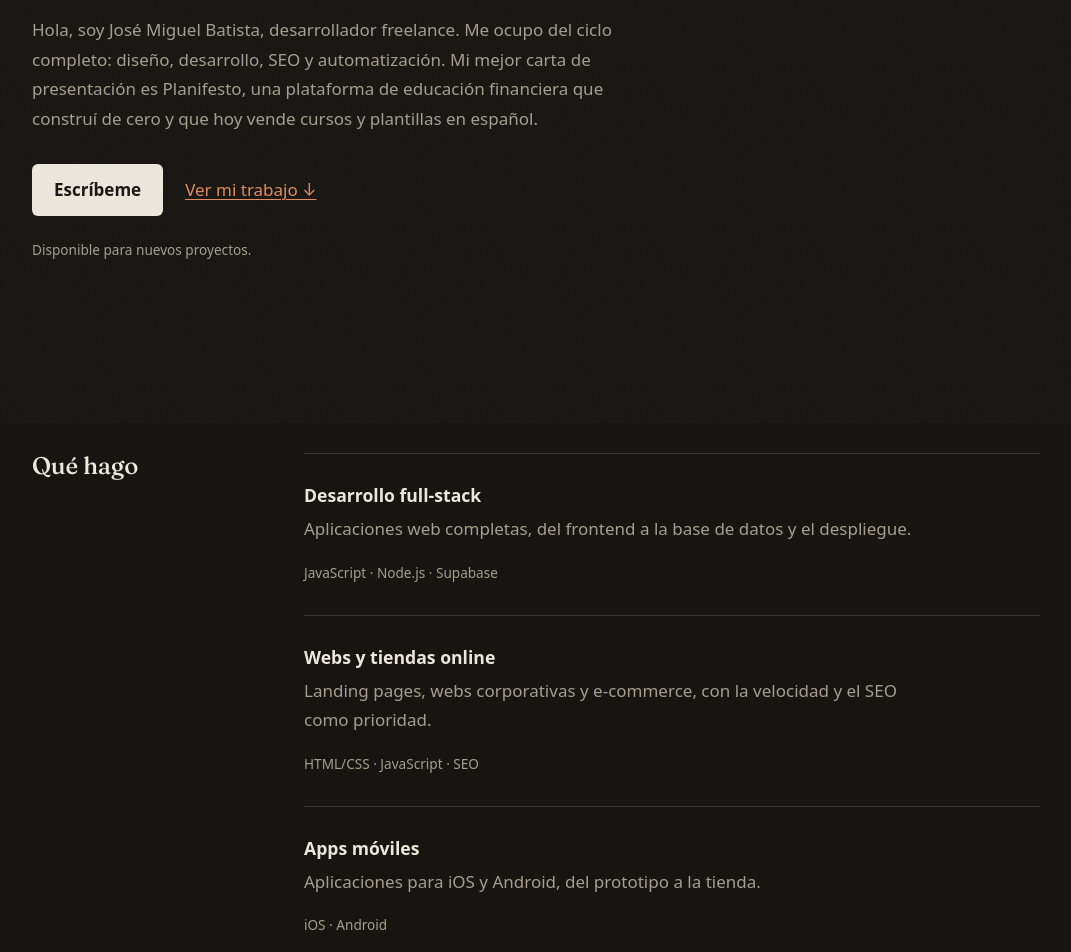
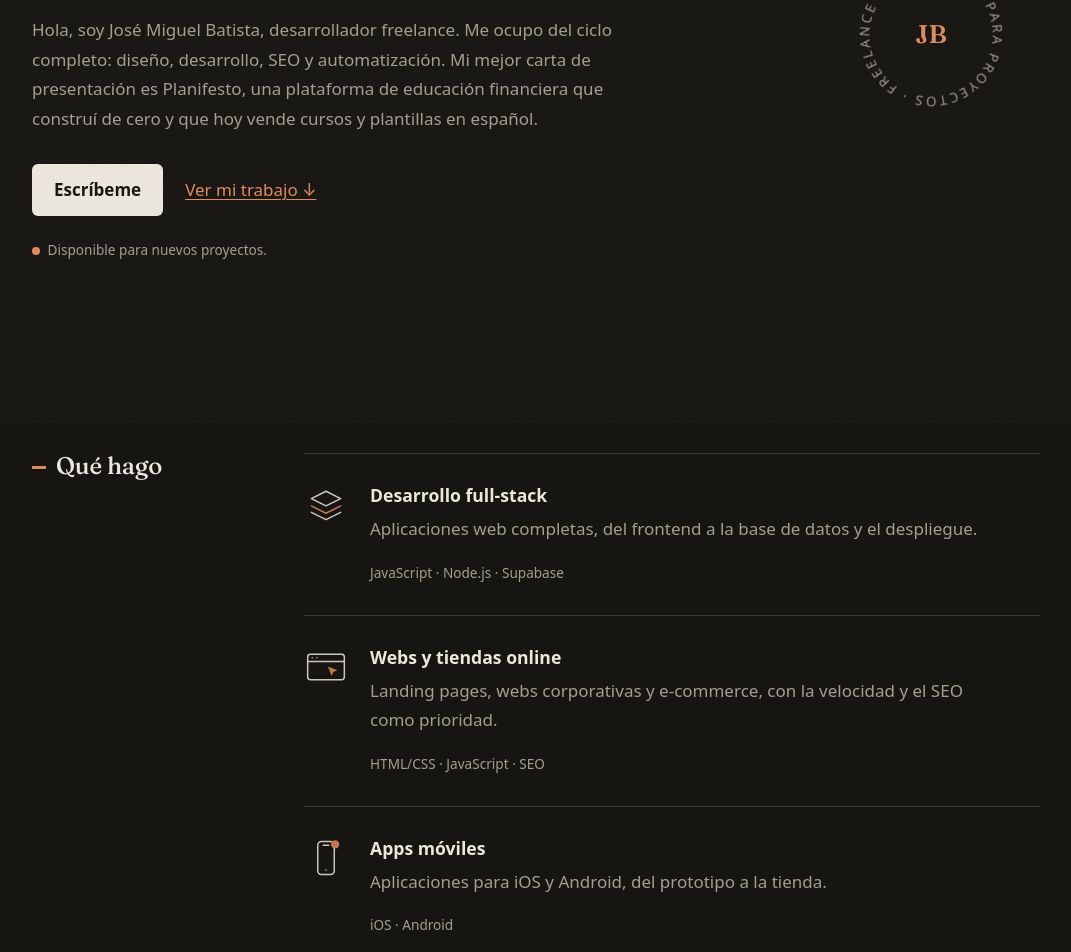
Before and after one commit to Chemi25/Portafolio, a plain HTML site: page index.html in a window 1280 px wide. Shown: the part 377-1329 px from the top of the page, without its empty margins (104-1175 px from the left). Drawn offline with Linux system fonts and the light colour scheme.

Commit message:
Elementos visuales hechos a medida
- Captura real de planifestord.com (generada con Chrome headless,
  recortada a 1200×750) integrada en el caso de estudio
- Iconos SVG propios en los servicios: capas, navegador con cursor
  y teléfono con notificación, con detalle terracota
- Sello circular giratorio en el hero: el anillo con texto biling|e
  gira despacio alrededor de las iniciales JB fijas en serif
- Barras terracota que firman cada título de sección (eco de la
  regla del hero); reemplazan las marcas de asterisco, que se
  parecían al logo de Claude
- Punto de disponibilidad estático y numerales del proceso en
  serif terracota

Co-Authored-By: Claude Fable 5 <noreply@anthropic.com>

```diff
--- a/css/styles.css
+++ b/css/styles.css
@@ -122,6 +122,17 @@ section[id] { scroll-margin-top: calc(var(--header-h) + 12px); }
   margin-bottom: 1.2em;
 }
 
+/* Barra terracota que firma cada título (eco de la regla del hero) */
+.title-mark {
+  display: inline-block;
+  width: 0.6em;
+  height: 0.09em;
+  min-height: 3px;
+  background: var(--accent);
+  margin-right: 0.4em;
+  vertical-align: 0.22em;
+}
+
 .section-note { margin: 36px 0 0; color: var(--muted); }
 
 .btn {
@@ -174,7 +185,31 @@ section[id] { scroll-margin-top: calc(var(--header-h) + 12px); }
   font-size: 1.5rem;
 }
 
-.row-num { color: var(--muted); font-weight: 400; margin-right: 2px; }
+.row-num {
+  font-family: var(--font-serif);
+  color: var(--accent);
+  font-weight: 500;
+  font-size: 1.15em;
+  margin-right: 4px;
+}
+
+/* Filas de servicios con icono dibujado a medida */
+.row-service {
+  display: grid;
+  grid-template-columns: 44px minmax(0, 1fr);
+  column-gap: 22px;
+}
+.row-service > :not(.service-icon) { grid-column: 2; }
+.service-icon {
+  grid-column: 1;
+  grid-row: 1 / span 3;
+  width: 44px;
+  color: var(--text);
+  opacity: 0.85;
+}
+.service-icon svg { display: block; width: 100%; height: auto; }
+.ic-accent { stroke: var(--accent); }
+.ic-accent-fill { fill: var(--accent); }
 
 .row-body {
   color: var(--muted);
@@ -192,11 +227,10 @@ section[id] { scroll-margin-top: calc(var(--header-h) + 12px); }
 .row-links { margin: 0; display: flex; gap: 24px; }
 
 .row-figure {
-  margin: 20px 0;
+  margin: 24px 0;
   border: 1px solid var(--line);
-  border-radius: 4px;
+  border-radius: 6px;
   overflow: hidden;
-  max-width: var(--prose);
 }
 
 /* ---------- 4. Header ---------- */
@@ -323,6 +357,40 @@ section[id] { scroll-margin-top: calc(var(--header-h) + 12px); }
   margin: 0;
 }
 
+.dot {
+  display: inline-block;
+  width: 8px;
+  height: 8px;
+  border-radius: 50%;
+  background: var(--accent);
+  margin-right: 4px;
+}
+
+/* Sello circular giratorio: el anillo gira, las iniciales no */
+.hero-badge {
+  position: relative;
+  width: 150px;
+  margin-top: 40px;
+}
+.hero-badge svg { display: block; width: 100%; height: auto; }
+.badge-text {
+  font-family: var(--font-body);
+  font-size: 12.5px;
+  font-weight: 500;
+  letter-spacing: 2.3px;
+  fill: var(--muted);
+}
+.badge-center {
+  position: absolute;
+  inset: 0;
+  display: grid;
+  place-items: center;
+  font-family: var(--font-serif);
+  font-weight: 600;
+  font-size: 1.6rem;
+  color: var(--accent);
+}
+
 /* ---------- 6. Testimonios ---------- */
 .testimonial blockquote {
   margin: 0 0 0.6em;
@@ -406,6 +474,14 @@ section[id] { scroll-margin-top: calc(var(--header-h) + 12px); }
   .hero-sub          { animation: rise-in 600ms var(--ease) 200ms both; }
   .hero-actions      { animation: rise-in 600ms var(--ease) 300ms both; }
   .hero-availability { animation: rise-in 600ms var(--ease) 380ms both; }
+  .hero-badge        { animation: rise-in 600ms var(--ease) 440ms both; }
+
+  /* El anillo del sello gira despacio, sin pausa */
+  @keyframes spin { to { transform: rotate(1turn); } }
+  .hero-badge .badge-ring {
+    transform-origin: 50% 50%;
+    animation: spin 45s linear infinite;
+  }
 
   /* Aparición al hacer scroll (solo con JS activo) */
   html.js :is(.section-title, .row, .section-note) {
@@ -459,6 +535,21 @@ section[id] { scroll-margin-top: calc(var(--header-h) + 12px); }
   }
 
   .hero { padding-block: 120px 96px; }
+
+  /* El sello acompaña al texto del hero a la derecha */
+  .hero > .container {
+    display: grid;
+    grid-template-columns: minmax(0, 1fr) auto;
+    column-gap: 64px;
+    align-items: center;
+  }
+  .hero > .container > * { grid-column: 1; }
+  .hero > .container > .hero-badge {
+    grid-column: 2;
+    grid-row: 1 / span 5;
+    width: 170px;
+    margin: 0 24px 0 0;
+  }
 }
 
 /* ---------- 11. Móvil ---------- */
--- a/index.html
+++ b/index.html
@@ -101,29 +101,63 @@
           <a class="btn" href="#contacto" data-i18n="hero.cta.contact">Escríbeme</a>
           <a class="inline-link" href="#proyectos" data-i18n="hero.cta.work">Ver mi trabajo ↓</a>
         </div>
-        <p class="hero-availability" data-i18n="hero.availability">Disponible para nuevos proyectos.</p>
+        <p class="hero-availability"><span class="dot" aria-hidden="true"></span> <span data-i18n="hero.availability">Disponible para nuevos proyectos.</span></p>
+
+        <!-- Sello giratorio (decorativo): el anillo gira, las iniciales quedan fijas -->
+        <div class="hero-badge" aria-hidden="true">
+          <svg class="badge-ring" viewBox="0 0 160 160">
+            <defs>
+              <path id="badge-arc" d="M80 80 m -58 0 a 58 58 0 1 1 116 0 a 58 58 0 1 1 -116 0"/>
+            </defs>
+            <text class="badge-text"><textPath href="#badge-arc" data-i18n="hero.badge">DISPONIBLE PARA PROYECTOS · FREELANCE · </textPath></text>
+          </svg>
+          <span class="badge-center">JB</span>
+        </div>
       </div>
     </section>
 
     <!-- ============ QUÉ HAGO ============ -->
     <section class="section" id="servicios" aria-labelledby="servicios-title">
       <div class="container">
-        <h2 class="section-title" id="servicios-title" data-i18n="services.title">Qué hago</h2>
+        <h2 class="section-title" id="servicios-title"><span class="title-mark" aria-hidden="true"></span><span data-i18n="services.title">Qué hago</span></h2>
 
         <div class="rows">
-          <article class="row">
+          <article class="row row-service">
+            <span class="service-icon" aria-hidden="true">
+              <svg viewBox="0 0 48 48" fill="none" stroke="currentColor" stroke-width="1.6" stroke-linecap="round" stroke-linejoin="round">
+                <path d="M8 17 24 9l16 8-16 8-16-8z"/>
+                <path class="ic-accent" d="M8 25l16 8 16-8"/>
+                <path d="M8 32l16 8 16-8"/>
+              </svg>
+            </span>
             <h3 class="row-title" data-i18n="services.s1.title">Desarrollo full-stack</h3>
             <p class="row-body" data-i18n="services.s1.desc">Aplicaciones web completas, del frontend a la base de datos y el despliegue.</p>
             <p class="row-meta">JavaScript · Node.js · Supabase</p>
           </article>
 
-          <article class="row">
+          <article class="row row-service">
+            <span class="service-icon" aria-hidden="true">
+              <svg viewBox="0 0 48 48" fill="none" stroke="currentColor" stroke-width="1.6" stroke-linecap="round" stroke-linejoin="round">
+                <rect x="4" y="10" width="40" height="28" rx="3"/>
+                <path d="M4 18h40"/>
+                <path d="M9 14h.01M14 14h.01"/>
+                <path class="ic-accent-fill" stroke="none" d="M26 23.5 36.5 27.6l-4.5 1.8-1.8 4.5z"/>
+              </svg>
+            </span>
             <h3 class="row-title" data-i18n="services.s2.title">Webs y tiendas online</h3>
             <p class="row-body" data-i18n="services.s2.desc">Landing pages, webs corporativas y e-commerce, con la velocidad y el SEO como prioridad.</p>
             <p class="row-meta">HTML/CSS · JavaScript · SEO</p>
           </article>
 
-          <article class="row">
+          <article class="row row-service">
+            <span class="service-icon" aria-hidden="true">
+              <svg viewBox="0 0 48 48" fill="none" stroke="currentColor" stroke-width="1.6" stroke-linecap="round" stroke-linejoin="round">
+                <rect x="15" y="6" width="18" height="36" rx="4"/>
+                <path d="M21 10h6"/>
+                <path d="M24 37h.01"/>
+                <circle class="ic-accent-fill" stroke="none" cx="34" cy="9" r="4.5"/>
+              </svg>
+            </span>
             <h3 class="row-title" data-i18n="services.s3.title">Apps móviles</h3>
             <p class="row-body" data-i18n="services.s3.desc">Aplicaciones para iOS y Android, del prototipo a la tienda.</p>
             <!-- TODO: ajusta el stack móvil real (React Native, Flutter, Swift, Kotlin...) -->
@@ -136,7 +170,7 @@
     <!-- ============ TRABAJO ============ -->
     <section class="section" id="proyectos" aria-labelledby="proyectos-title">
       <div class="container">
-        <h2 class="section-title" id="proyectos-title" data-i18n="projects.title">Trabajo seleccionado</h2>
+        <h2 class="section-title" id="proyectos-title"><span class="title-mark" aria-hidden="true"></span><span data-i18n="projects.title">Trabajo seleccionado</span></h2>
 
         <div class="rows">
           <article class="row">
@@ -144,10 +178,10 @@
             <h3 class="row-title row-title-lg">Planifesto</h3>
             <p class="row-body" data-i18n="projects.featured.p1">Planifesto es una plataforma de educación financiera para jóvenes hispanohablantes: cursos, plantillas y herramientas digitales. La construí de principio a fin: el catálogo y los pagos, la entrega automatizada de cada compra con Google Apps Script, la analítica y el SEO que la posiciona en una veintena de países.</p>
             <p class="row-body" data-i18n="projects.featured.p2">La parte difícil no fue el código, fue montar un sistema que venda y entregue solo: cada pedido se procesa, se entrega y se registra sin intervención manual.</p>
-            <!-- TODO: cuando tengas una captura real del sitio, añádela aquí:
+            <!-- Captura real del sitio en vivo. Para actualizarla, reemplaza assets/img/planifesto.jpg -->
             <figure class="row-figure">
-              <img src="assets/img/planifesto.jpg" alt="Página principal de Planifesto" loading="lazy" width="1200" height="750">
-            </figure> -->
+              <img src="assets/img/planifesto.jpg" width="1200" height="750" loading="lazy" data-i18n-attr="alt:projects.featured.imgAlt" alt="Captura de la página principal de Planifesto">
+            </figure>
             <p class="row-links"><a class="inline-link" href="https://planifestord.com" target="_blank" rel="noopener"><span data-i18n="projects.featured.visit">Visitar planifestord.com</span> ↗</a></p>
           </article>
 
@@ -184,7 +218,7 @@
     <!-- ============ SOBRE MÍ ============ -->
     <section class="section" id="sobre-mi" aria-labelledby="sobre-title">
       <div class="container">
-        <h2 class="section-title" id="sobre-title" data-i18n="about.title">Sobre mí</h2>
+        <h2 class="section-title" id="sobre-title"><span class="title-mark" aria-hidden="true"></span><span data-i18n="about.title">Sobre mí</span></h2>
         <div class="rows">
           <div class="row">
             <!-- TODO: si quieres foto, añádela aquí:
@@ -202,7 +236,7 @@
     <!-- ============ PROCESO ============ -->
     <section class="section" id="proceso" aria-labelledby="proceso-title">
       <div class="container">
-        <h2 class="section-title" id="proceso-title" data-i18n="process.title">Cómo trabajo</h2>
+        <h2 class="section-title" id="proceso-title"><span class="title-mark" aria-hidden="true"></span><span data-i18n="process.title">Cómo trabajo</span></h2>
 
         <ol class="rows process-list">
           <li class="row">
@@ -232,7 +266,7 @@
          3) Añade el enlace "Testimonios" al nav (está comentado en el header). -->
     <section class="section" id="testimonios" aria-labelledby="testimonios-title" hidden>
       <div class="container">
-        <h2 class="section-title" id="testimonios-title" data-i18n="testimonials.title">Lo que dicen mis clientes</h2>
+        <h2 class="section-title" id="testimonios-title"><span class="title-mark" aria-hidden="true"></span><span data-i18n="testimonials.title">Lo que dicen mis clientes</span></h2>
         <div class="rows">
           <figure class="row testimonial">
             <blockquote data-i18n="testimonials.t1.quote">«Escribe aquí el testimonio de tu cliente: qué problema tenía, cómo lo resolviste y qué resultado obtuvo.»</blockquote>
@@ -249,7 +283,7 @@
     <!-- ============ CONTACTO ============ -->
     <section class="section" id="contacto" aria-labelledby="contacto-title">
       <div class="container">
-        <h2 class="section-title" id="contacto-title" data-i18n="contact.title">¿Tienes un proyecto en mente?</h2>
+        <h2 class="section-title" id="contacto-title"><span class="title-mark" aria-hidden="true"></span><span data-i18n="contact.title">¿Tienes un proyecto en mente?</span></h2>
         <div class="rows">
           <div class="row">
             <p class="row-body" data-i18n="contact.sub">Escríbeme y te respondo en menos de 24 horas.</p>
--- a/js/i18n.js
+++ b/js/i18n.js
@@ -27,6 +27,7 @@ const translations = {
     "hero.cta.contact": "Escríbeme",
     "hero.cta.work": "Ver mi trabajo ↓",
     "hero.availability": "Disponible para nuevos proyectos.",
+    "hero.badge": "DISPONIBLE PARA PROYECTOS · FREELANCE · ",
 
     "services.title": "Qué hago",
     "services.s1.title": "Desarrollo full-stack",
@@ -41,6 +42,7 @@ const translations = {
     "projects.featured.p1": "Planifesto es una plataforma de educación financiera para jóvenes hispanohablantes: cursos, plantillas y herramientas digitales. La construí de principio a fin: el catálogo y los pagos, la entrega automatizada de cada compra con Google Apps Script, la analítica y el SEO que la posiciona en una veintena de países.",
     "projects.featured.p2": "La parte difícil no fue el código, fue montar un sistema que venda y entregue solo: cada pedido se procesa, se entrega y se registra sin intervención manual.",
     "projects.featured.visit": "Visitar planifestord.com",
+    "projects.featured.imgAlt": "Captura de la página principal de Planifesto",
     "projects.p2.meta": "Proyecto de cliente · Año",
     "projects.p2.title": "Nombre del proyecto",
     "projects.p2.desc": "Qué hace el proyecto, para quién y qué resultado tuvo. Dos o tres frases concretas valen más que una lista de tecnologías.",
@@ -104,6 +106,7 @@ const translations = {
     "hero.cta.contact": "Write to me",
     "hero.cta.work": "See my work ↓",
     "hero.availability": "Available for new projects.",
+    "hero.badge": "AVAILABLE FOR NEW PROJECTS · FREELANCE · ",
 
     "services.title": "What I do",
     "services.s1.title": "Full-stack development",
@@ -118,6 +121,7 @@ const translations = {
     "projects.featured.p1": "Planifesto is a financial education platform for young Spanish speakers: courses, templates and digital tools. I built it end to end: the catalog and checkout, automated delivery of every purchase with Google Apps Script, the analytics, and the SEO that ranks it across some twenty countries.",
     "projects.featured.p2": "The hard part wasn't the code. It was building a system that sells and delivers on its own: every order is processed, delivered and logged without manual work.",
     "projects.featured.visit": "Visit planifestord.com",
+    "projects.featured.imgAlt": "Screenshot of the Planifesto homepage",
     "projects.p2.meta": "Client project · Year",
     "projects.p2.title": "Project name",
     "projects.p2.desc": "What the project does, who it's for and what result it had. Two or three concrete sentences beat a list of technologies.",
```
Also changed, not shown: assets/img/planifesto.jpg (added), 1 other file.
